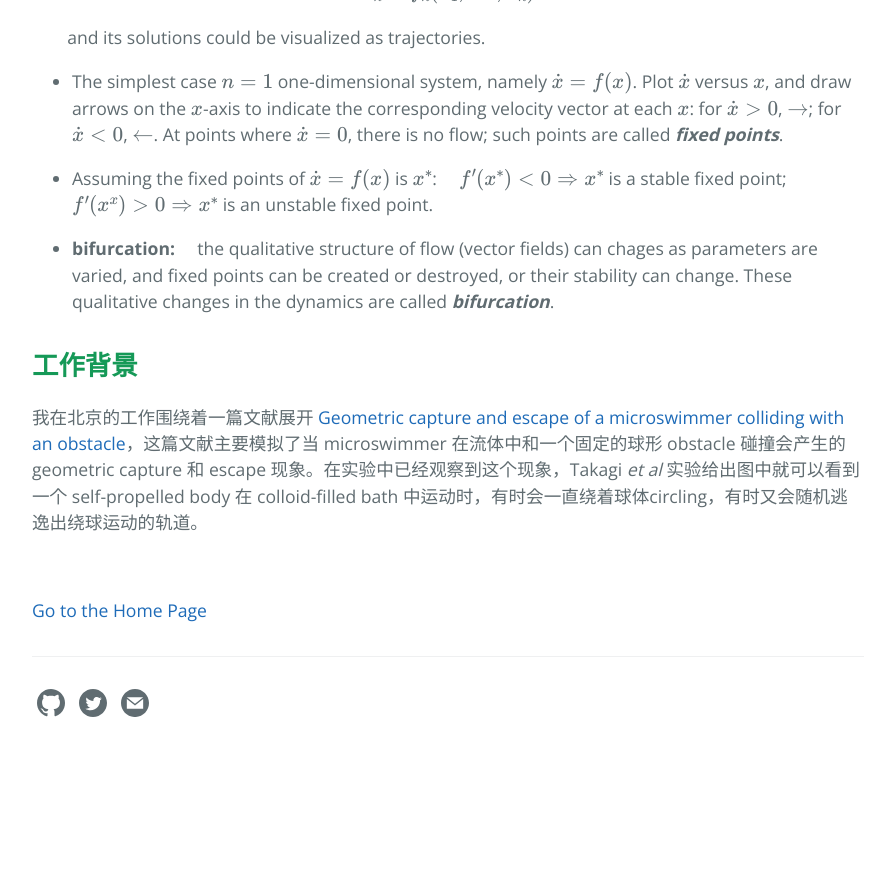
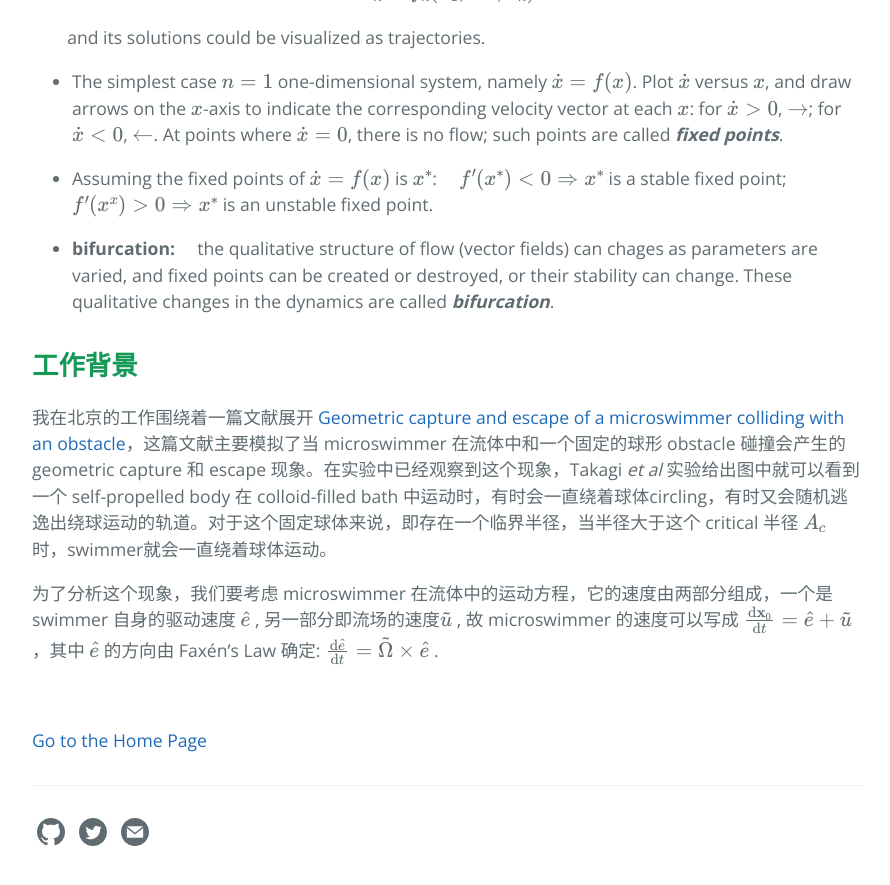
Before and after one commit to wwang721/wwang721.github.io, a Jekyll site: the page built from _posts/2019-8-16-CSRC_Results.md, in a window 1280 px wide and 900 px high, scrolled down 895 px. Shown: the top 885 px of the window, without its empty margins (192-1082 px from the left). Built offline with Jekyll 4.4.1, drawn with Linux system fonts in a browser that asks for light colours; formulas are drawn with MathJax 3; before the commit the page ends 1666 px from its top, so only the background shows below that.

Commit message:
:pencil:

```diff
--- a/_posts/2019-8-16-CSRC_Results.md
+++ b/_posts/2019-8-16-CSRC_Results.md
@@ -31,7 +31,9 @@ $$\dot{x}_n=f_n(x_1,\dots,x_n)$$
 
 ## **工作背景**
 
-我在北京的工作围绕着一篇文献展开 [Geometric capture and escape of a microswimmer colliding with an obstacle](https://pubs.rsc.org/en/content/articlelanding/2015/SM/C4SM02785J#!divAbstract "The Royal Society of Chemistry, Soft Matter, 2015")，这篇文献主要模拟了当 microswimmer 在流体中和一个固定的球形 obstacle 碰撞会产生的 geometric capture 和 escape 现象。在实验中已经观察到这个现象，Takagi *et al* 实验给出图中就可以看到一个 self-propelled body 在 colloid-filled bath 中运动时，有时会一直绕着球体circling，有时又会随机逃逸出绕球运动的轨道。
+我在北京的工作围绕着一篇文献展开 [Geometric capture and escape of a microswimmer colliding with an obstacle](https://pubs.rsc.org/en/content/articlelanding/2015/SM/C4SM02785J#!divAbstract "The Royal Society of Chemistry, Soft Matter, 2015")，这篇文献主要模拟了当 microswimmer 在流体中和一个固定的球形 obstacle 碰撞会产生的 geometric capture 和 escape 现象。在实验中已经观察到这个现象，Takagi *et al* 实验给出图中就可以看到一个 self-propelled body 在 colloid-filled bath 中运动时，有时会一直绕着球体circling，有时又会随机逃逸出绕球运动的轨道。对于这个固定球体来说，即存在一个临界半径，当半径大于这个 critical 半径 $$A_c$$ 时，swimmer就会一直绕着球体运动。
+
+为了分析这个现象，我们要考虑 microswimmer 在流体中的运动方程，它的速度由两部分组成，一个是 swimmer 自身的驱动速度 $$\hat{e}$$ , 另一部分即流场的速度$$\tilde{u}$$ , 故 microswimmer 的速度可以写成 $$\frac{\mathrm{d}\mathbf{x}_0}{\mathrm{d}t}=\hat{e}+\tilde{u}$$ ，其中 $$\hat{e}$$ 的方向由 Faxén's Law 确定: $$\frac{\mathrm{d}\hat{e}}{\mathrm{d}t}=\tilde{\Omega}\times\hat{e}$$ .
 
 &ensp;
 
```
Also changed, not shown: 2 other files.
